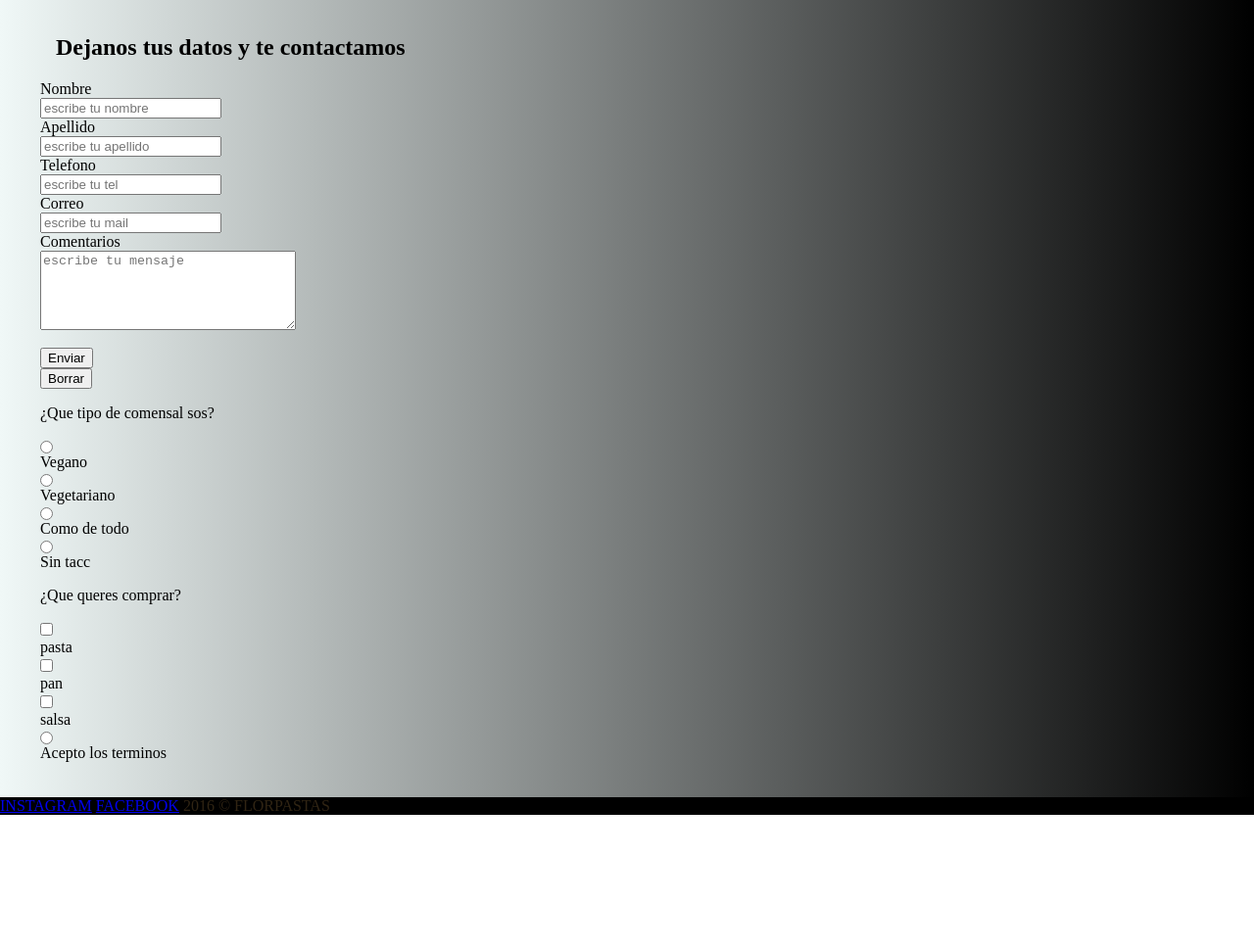
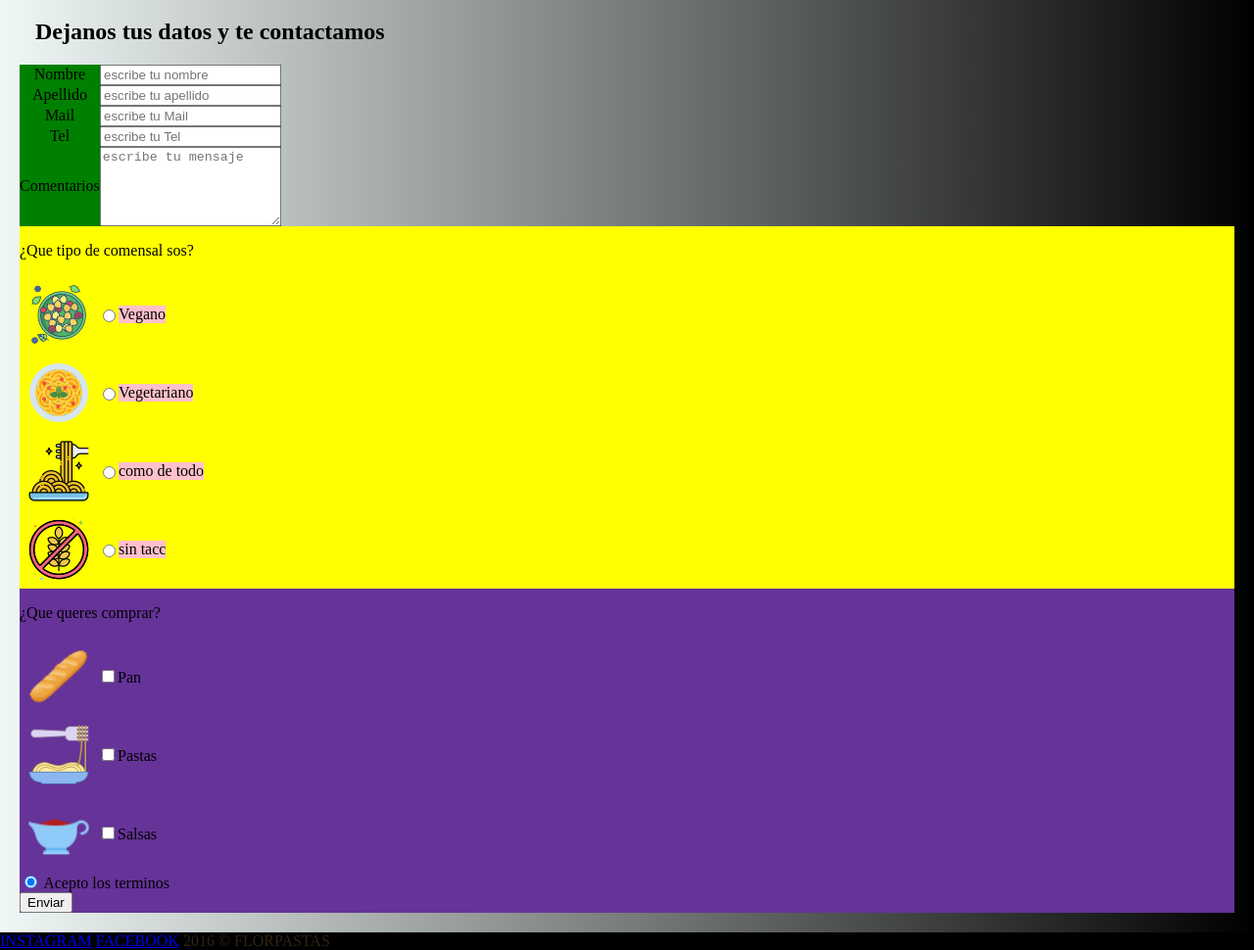
Before and after one commit to Flor5307/MasPanxFavorFlorenciaVazquez, a plain HTML site: page contacto.html in a window 1280 px wide. Shown: the part 189-1159 px from the top of the page at 98% size. Before the commit the page ends 1021 px from the top, so only its background shows below. Drawn offline with Linux system fonts and the light colour scheme.

Commit message:
iconos-nuevos

```diff
--- a/contacto.html
+++ b/contacto.html
@@ -1,5 +1,6 @@
 <!DOCTYPE html>
 <html lang="es">
+
 <head>
     <meta charset="UTF-8">
     <meta http-equiv="X-UA-Compatible" content="IE=edge">
@@ -25,33 +26,71 @@
     <div class="formulario">
         <h2>Dejanos tus datos y te contactamos</h2>
         <form action="enviar.php"></form method="post" enctype="text/plain">
+        <div class="datos">
+            <div class="subdatos">
                 <label for="">Nombre</label>
                 <input type="text" placeholder="escribe tu nombre" required>
+            </div>
+            <div class="subdatos">
                 <label for="">Apellido</label>
-            <input type="text" placeholder="escribe tu apellido">
-            <label for="">Telefono</label>
-            <input type="number" placeholder="escribe tu tel">
-            <label for="">Correo</label>
-            <input type="mail" placeholder="escribe tu mail">
+                <input type="text" placeholder="escribe tu apellido" required>
+            </div>
+            <div class="subdatos">
+                <label for="">Mail</label>
+                <input type="text" placeholder="escribe tu Mail" required>
+            </div>
+            <div class="subdatos">
+                <label for="">Tel</label>
+                <input type="text" placeholder="escribe tu Tel" required>
+            </div>
+            <div class="subdatos">
                 <label for="">Comentarios</label>
-            <textarea name="comentarios" id="" cols="30" rows="5" placeholder="escribe tu mensaje"></textarea><br>
-            <input type="submit" value="Enviar">
-            <input type="reset" value="Borrar">
+                <textarea name="comentarios" id="" cols="30" rows="5" placeholder="escribe tu mensaje"></textarea>
+            </div>
+    </div>
+    <div class="gustos">
         <p>¿Que tipo de comensal sos?</p>
+        <div class="sub_gustos">
+            <img class="icon"src="/img/icons/pasta1.png" alt="">
             <input type="radio">
             <label for="">Vegano</label>
+        </div>
+        <div class="sub_gustos">
+            <img class="icon" src="/img/icons/pasta2.png" alt="">
             <input type="radio">
             <label for="">Vegetariano</label>
+        </div>
+        <div class="sub_gustos">
+            <img class="icon" src="/img/icons/pasta3.png" alt="">
             <input type="radio">
-            <label for="">Como de todo</label>
+            <label for="">como de todo</label>
+        </div>
+        <div  class="sub_gustos">
+            <img class="icon" src="/img/icons/gluten1.png" alt="">
             <input type="radio">
-            <label for="">Sin tacc</label>
+            <label for="">sin tacc</label>
+        </div>
+    </div>
+    <div class="compras">
         <p>¿Que queres comprar?</p>
-            <input class="checkbox" type="checkbox" value="pasta">pasta
-            <input class="checkbox" type="checkbox" value="pan">pan
-            <input class="checkbox" type="checkbox" value="salsa">salsa
-            <input type="radio">
-            <label for="">Acepto los terminos</label>
+        <div class="sub-compras">
+            <img class="icon" src="/img/icons/pan1.png" alt="">
+            <label><input type="checkbox" />Pan</label>
+        </div>
+        <div class="sub-compras">
+            <img class="icon" src="/img/icons/spaguetti3.png" alt="">
+            <label><input type="checkbox" />Pastas</label>
+        </div>
+        <div class="sub-compras">
+            <img class="icon" src="/img/icons/salsa.png" alt="">
+            <label><input type="checkbox" />Salsas</label>
+        </div>
+        <div>
+            <input type="radio" id="aceptar" name="aceptar2" value="aceptar3" checked>
+            <label for="aceptar">Acepto los terminos</label>
+        </div>
+        <input type="submit" value="Enviar">
+    </div>
     </div>
     <footer>
         <div class="foot">
@@ -62,4 +101,5 @@
         </div>
     </footer>
 </body>
+
 </html>
--- a/css/estilos.css
+++ b/css/estilos.css
@@ -215,12 +215,9 @@ ul li:hover {
 
 .formulario {
     margin: 20px;
-    width: 80%;
-    padding: 16px;
-    border: 40px;
     display: flex;
     flex-direction: column;
-    align-items: baseline;
+    align-content: center;
 }
 
 @media only screen and (max-width:450px) {
@@ -241,9 +238,48 @@ ul li:hover {
 
 }
 
-.checkbox {
-    background-color: red;
-    color: yellow;
+div.datos {
+    background-color: green;
+    width: 267px;
+    box-sizing: content-box;
+}
+
+div.subdatos {
+    align-items: center;
+    display: flex;
+}
+
+div.subdatos :first-child {
+    margin-left: auto;
+}
+
+div.subdatos :last-child {
+    margin-left: auto;
+}
+
+div.gustos {
+    background-color: yellow;
+}
+
+div.sub_gustos {
+    display:flex;
+    align-items: center;
+}
+
+div.sub_gustos :last-child {
+    background-color: pink;
+}
+.icon{
+    width: 64px;
+    height: 64px;
+    margin: 8px;
+}
+div.compras {
+    background-color: rebeccapurple;
+}
+div.sub-compras{
+    display:flex;
+    align-items: center;
 }
 
 .foot {
@@ -255,7 +291,7 @@ ul li:hover {
     grid-row: 3/4;
 }
 
-#tabla__precios {
+#tabla-precios {
     display: block;
     grid-row: 2/3;
     width: 100%;
@@ -277,12 +313,11 @@ ul li:hover {
 @media only screen and (min-width:768px) {
     .precio-col {
         width: 30%;
-            float:left;
+        float: left;
         justify-content: center;
         margin: 30px 20px 10px 16px;
     }
 }
-
 
 /*Headers*/
 
```
Also changed, not shown: img/icons/gluten1.png (added), img/icons/icons8-instagram-24.png (added), img/icons/pan1.png (added), img/icons/pasta1.png (added), img/icons/pasta2.png (added), img/icons/pasta3.png (added), img/icons/pasta4.png (added), img/icons/salsa.png (added), img/icons/spaguetti.png (added), img/icons/spaguetti3.png (added), 1 other file. Lines whose indentation alone changed are shown as unchanged.
